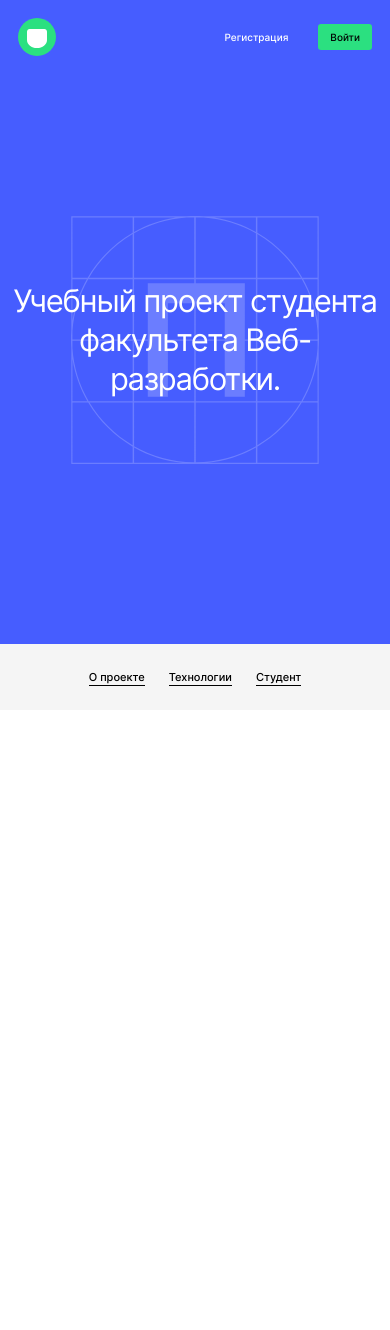
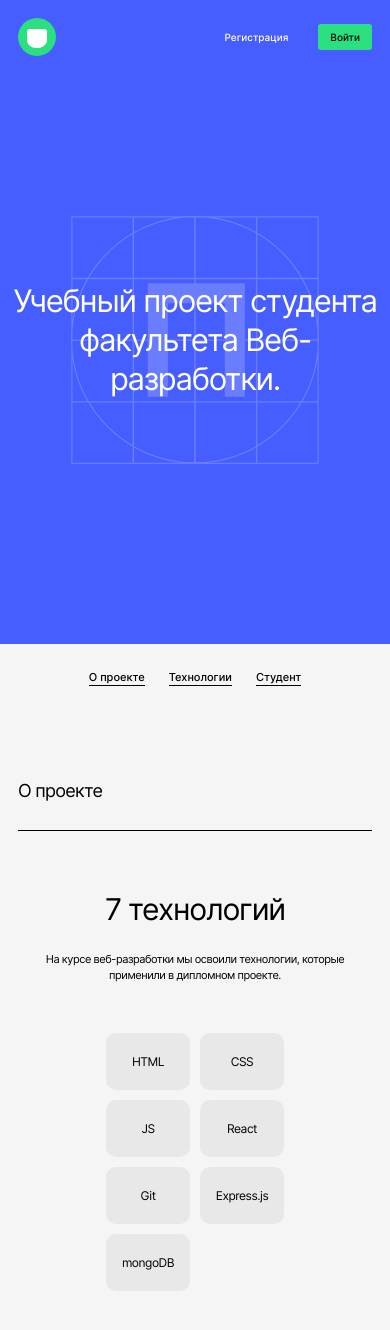
Before and after one commit to Murat29/movies-explorer-frontend, a React (Create React App) app: page / in a window 390 px wide. Shown: the top 1330 px of the page. Built offline with nearby package versions, Linux system fonts and the light colour scheme.

Commit message:
add Techs, Section, Title

```diff
--- a/src/components/ApplicationLink/ApplicationLink.js
+++ b/src/components/ApplicationLink/ApplicationLink.js
@@ -4,7 +4,7 @@ import PropTypes from 'prop-types';
 import './ApplicationLink.css';
 function ApplicationLink(props) {
   return (
-    <Link className={`application-link ${props.className}`} to={props.to}>
+    <Link className={`application-link ${props.className || ''}`} to={props.to}>
       {props.children}
     </Link>
   );
--- a/src/components/Main/Main.js
+++ b/src/components/Main/Main.js
@@ -2,11 +2,13 @@ import React from 'react';
 import './Main.css';
 import Promo from '../Promo/Promo';
 import NavTab from '../NavTab/NavTab';
+import Techs from '../Techs/Techs';
 function Main() {
   return (
     <>
       <Promo />
       <NavTab />
+      <Techs />
     </>
   );
 }
--- /dev/null
+++ b/src/components/Section/Section.css
@@ -0,0 +1,9 @@
+.section {
+  padding: 90px 50px;
+}
+
+@media screen and (max-width: 425px) {
+  .section {
+    padding: 70px 18px;
+  }
+}
--- /dev/null
+++ b/src/components/Section/Section.js
@@ -0,0 +1,17 @@
+import React from 'react';
+import PropTypes from 'prop-types';
+import './Section.css';
+function Section(props) {
+  return (
+    <section className={`section ${props.className || ''}`}>
+      {props.children}
+    </section>
+  );
+}
+
+Section.propTypes = {
+  children: PropTypes.node,
+  className: PropTypes.string,
+};
+
+export default Section;
--- /dev/null
+++ b/src/components/Techs/Techs.css
@@ -0,0 +1,107 @@
+.techs {
+  background-color: #f5f5f5;
+  font-family: 'Inter', Arial, sans-serif;
+  font-style: normal;
+  display: flex;
+  align-items: center;
+  flex-direction: column;
+}
+
+.techs__title {
+  margin: 80px 0 0 0;
+  font-weight: normal;
+  max-width: 600px;
+  font-size: 50px;
+  line-height: 58px;
+  text-align: center;
+  letter-spacing: -0.04em;
+}
+
+@media screen and (max-width: 425px) {
+  .techs__title {
+    margin-top: 60px;
+    font-size: 30px;
+    line-height: 36px;
+  }
+}
+
+.techs__sub-title {
+  margin: 26px 0 0 0;
+  font-weight: normal;
+  max-width: 460px;
+  font-size: 14px;
+  line-height: 20px;
+  text-align: center;
+  letter-spacing: -0.04em;
+}
+
+@media screen and (max-width: 768px) {
+  .techs__sub-title {
+    margin-top: 22px;
+    font-size: 12px;
+    line-height: 18px;
+  }
+}
+
+@media screen and (max-width: 425px) {
+  .techs__sub-title {
+    margin-top: 24px;
+    font-size: 11px;
+    line-height: 16px;
+  }
+}
+
+.techs__techs {
+  margin: 100px auto 0;
+  padding: 0;
+  width: 100%;
+  display: grid;
+  gap: 10px;
+  grid-template-columns: repeat(auto-fit, 90px);
+  justify-content: center;
+}
+
+@media screen and (max-width: 1279px) {
+  .techs__techs {
+    margin-top: 83px;
+    grid-template-columns: repeat(auto-fit, 84px);
+  }
+}
+
+@media screen and (max-width: 750px) {
+  .techs__techs {
+  }
+}
+
+@media screen and (max-width: 425px) {
+  .techs__techs {
+    margin-top: 50px;
+    grid-template-columns: repeat(2, 84px);
+  }
+}
+
+.techs__tech {
+  display: flex;
+  justify-content: center;
+  align-items: center;
+  background-color: #e8e8e8;
+  border-radius: 10px;
+  min-height: 60px;
+  font-weight: normal;
+  font-size: 14px;
+  line-height: 17px;
+  letter-spacing: -0.04em;
+}
+
+@media screen and (max-width: 1279px) {
+  .techs__tech {
+    min-height: 57px;
+  }
+}
+
+@media screen and (max-width: 768px) {
+  .techs__tech {
+    font-size: 12px;
+    line-height: 15px;
+  }
+}
--- /dev/null
+++ b/src/components/Techs/Techs.js
@@ -0,0 +1,27 @@
+import React from 'react';
+import Title from '../Title/Title';
+import Section from '../Section/Section';
+import './Techs.css';
+function Techs() {
+  return (
+    <Section className="techs">
+      <Title>О проекте</Title>
+      <h3 className="techs__title">7 технологий</h3>
+      <p className="techs__sub-title">
+        На курсе веб-разработки мы освоили технологии, которые применили в
+        дипломном проекте.
+      </p>
+      <ul className="techs__techs">
+        <li className="techs__tech">HTML</li>
+        <li className="techs__tech">CSS</li>
+        <li className="techs__tech">JS</li>
+        <li className="techs__tech">React</li>
+        <li className="techs__tech">Git</li>
+        <li className="techs__tech">Express.js</li>
+        <li className="techs__tech">mongoDB</li>
+      </ul>
+    </Section>
+  );
+}
+
+export default Techs;
--- /dev/null
+++ b/src/components/Title/Title.css
@@ -0,0 +1,21 @@
+.title {
+  font-family: 'Inter', Arial, sans-serif;
+  font-style: normal;
+  font-weight: normal;
+  font-size: 22px;
+  line-height: 27px;
+  letter-spacing: -0.04em;
+  color: #000000;
+  margin: 0;
+  width: 100%;
+  padding-bottom: 23px;
+  border-bottom: 1px solid #000000;
+}
+
+@media screen and (max-width: 425px) {
+  .title {
+    font-size: 18px;
+    line-height: 22px;
+    padding-bottom: 28px;
+  }
+}
--- /dev/null
+++ b/src/components/Title/Title.js
@@ -0,0 +1,12 @@
+import React from 'react';
+import PropTypes from 'prop-types';
+import './Title.css';
+function Title(props) {
+  return <h2 className="title">{props.children}</h2>;
+}
+
+Title.propTypes = {
+  children: PropTypes.string,
+};
+
+export default Title;
```
